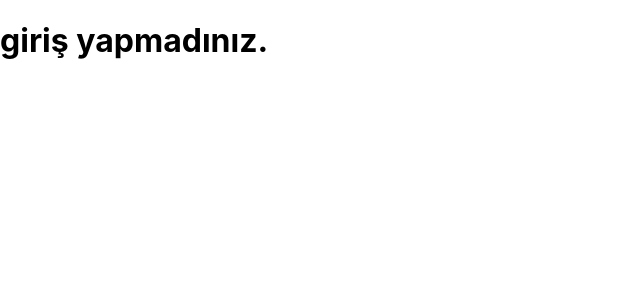
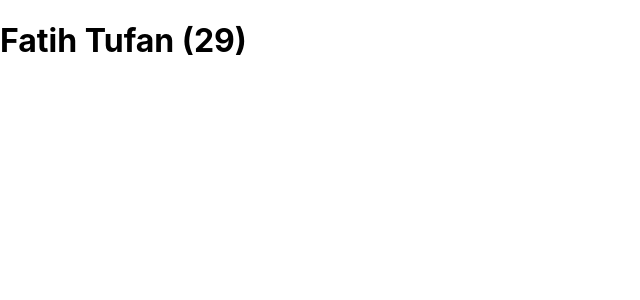
Before and after one commit to fatihtufan/first-app, a React (Create React App) app: page / in a window 1280 px wide. Shown: the top 300 px of the page, without its empty margins (0-640 px from the left). Built offline with nearby package versions, Linux system fonts and the light colour scheme.

Commit message:
props nedir nasıl kullanılır

```diff
--- a/src/App.js
+++ b/src/App.js
@@ -1,15 +1,12 @@
 import './App.css';
+import User from './components/User';
 
-const name = "Fatih";
-const surname = "Tufan";
-const isLoggedIn = false;
+
 
 function App() {
   return (
     <>
-      <h1>
-        {isLoggedIn ? `Benim Adım:${name}, Soyadım:${surname}` : `giriş yapmadınız.`}</h1>
-
+    <User name="Fatih" surname="Tufan" isLoggedIn={true} age={29}/>
     </>
   );
 }
--- /dev/null
+++ b/src/components/User.js
@@ -0,0 +1,9 @@
+function User({ name, surname, age, isLoggedIn }) {
+    return (
+        <h1>
+            {isLoggedIn ? `${name} ${surname} (${age})` : "Giriş Yapmadınız."}
+        </h1>
+    );
+}
+
+export default User;
```
